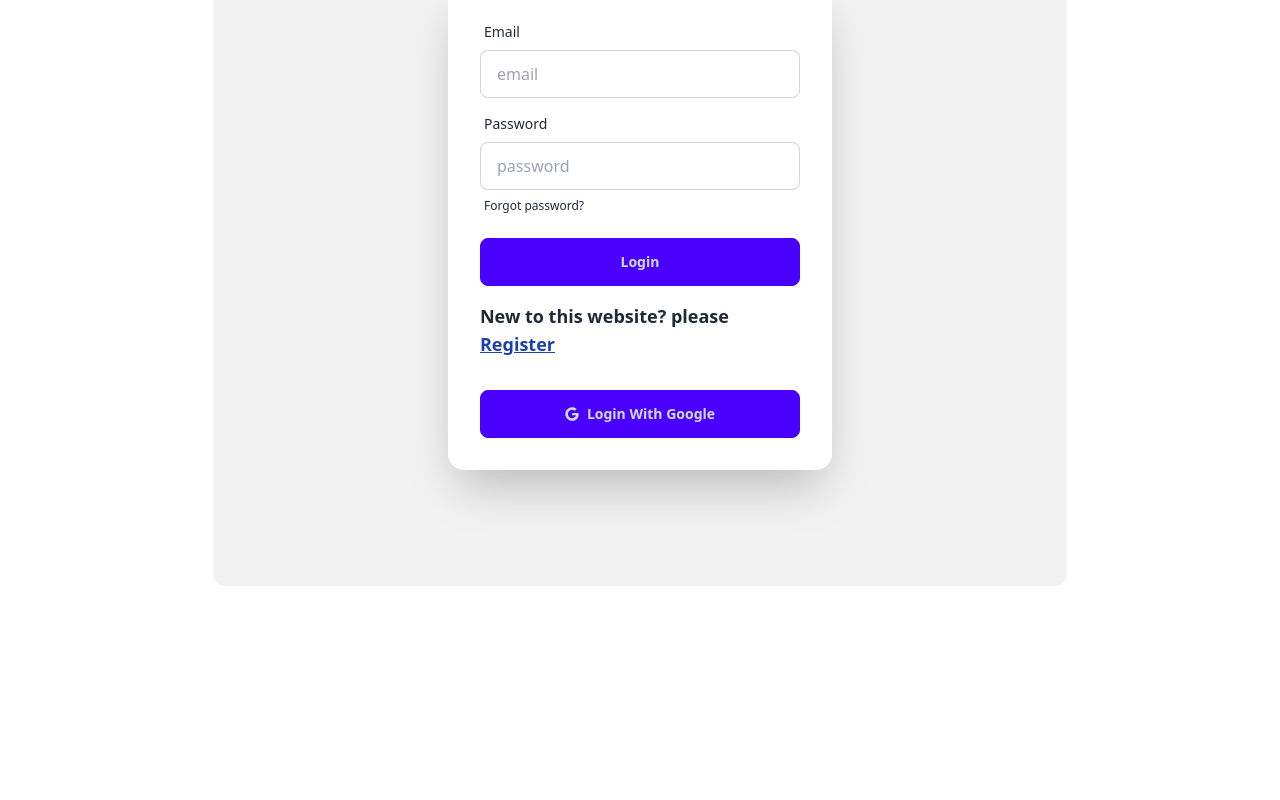
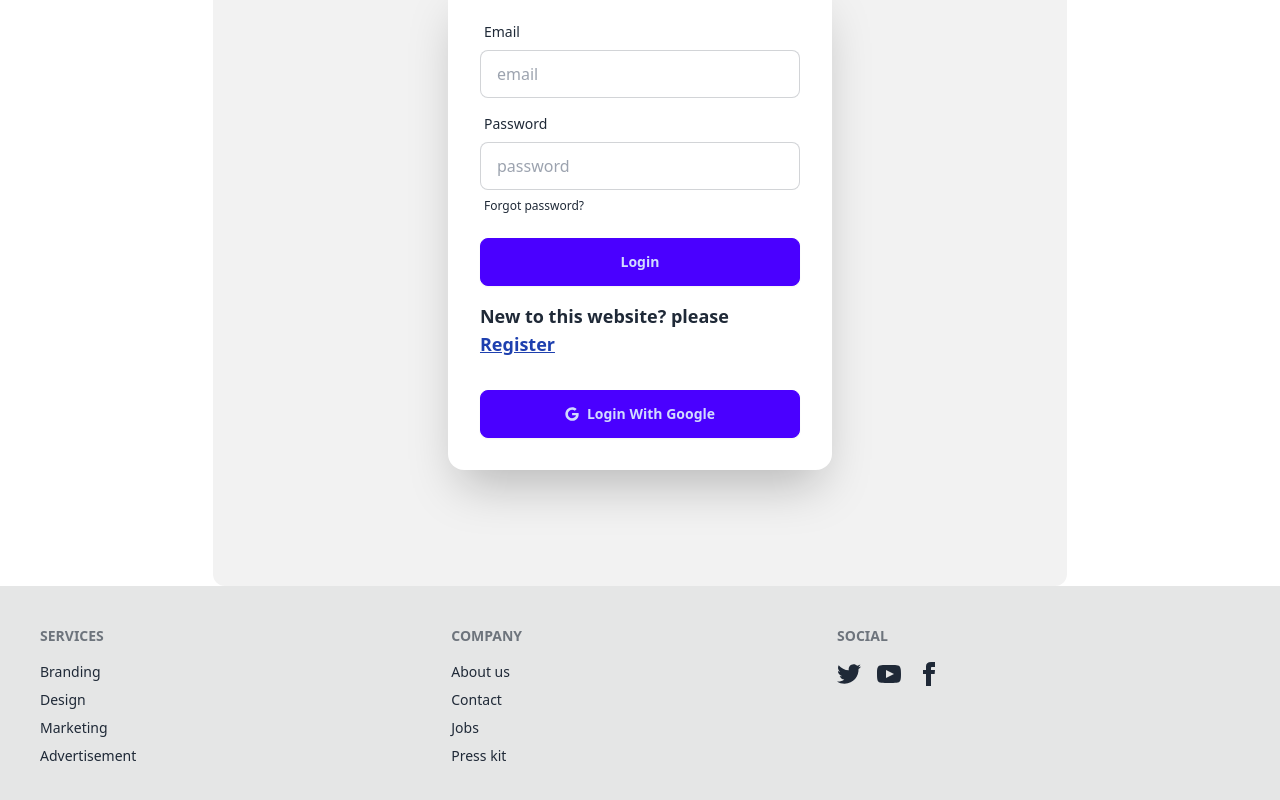
Before and after one commit to muradhossain1/chill-gamer-project, a React (Vite) app: page /login in a window 1280 px wide. Shown: the part 282-1082 px from the top of the page. Before the commit the page ends 868 px from the top, so only its background shows below. Built offline with nearby package versions, Linux system fonts and the light colour scheme; no server answers.

Commit message:
Create banner $ footer components

```diff
--- /dev/null
+++ b/src/Components/Banner.jsx
@@ -0,0 +1,48 @@
+
+
+const Banner = () => {
+    return (
+        <div>
+            <div className="carousel w-full">
+                <div id="slide1" className="carousel-item relative w-full">
+                    <img
+                        src="https://img.daisyui.com/images/stock/photo-1625726411847-8cbb60cc71e6.webp"
+                        className="w-full" />
+                    <div className="absolute left-5 right-5 top-1/2 flex -translate-y-1/2 transform justify-between">
+                        <a href="#slide4" className="btn btn-circle">❮</a>
+                        <a href="#slide2" className="btn btn-circle">❯</a>
+                    </div>
+                </div>
+                <div id="slide2" className="carousel-item relative w-full">
+                    <img
+                        src="https://img.daisyui.com/images/stock/photo-1609621838510-5ad474b7d25d.webp"
+                        className="w-full" />
+                    <div className="absolute left-5 right-5 top-1/2 flex -translate-y-1/2 transform justify-between">
+                        <a href="#slide1" className="btn btn-circle">❮</a>
+                        <a href="#slide3" className="btn btn-circle">❯</a>
+                    </div>
+                </div>
+                <div id="slide3" className="carousel-item relative w-full">
+                    <img
+                        src="https://img.daisyui.com/images/stock/photo-1414694762283-acccc27bca85.webp"
+                        className="w-full" />
+                    <div className="absolute left-5 right-5 top-1/2 flex -translate-y-1/2 transform justify-between">
+                        <a href="#slide2" className="btn btn-circle">❮</a>
+                        <a href="#slide4" className="btn btn-circle">❯</a>
+                    </div>
+                </div>
+                <div id="slide4" className="carousel-item relative w-full">
+                    <img
+                        src="https://img.daisyui.com/images/stock/photo-1665553365602-b2fb8e5d1707.webp"
+                        className="w-full" />
+                    <div className="absolute left-5 right-5 top-1/2 flex -translate-y-1/2 transform justify-between">
+                        <a href="#slide3" className="btn btn-circle">❮</a>
+                        <a href="#slide1" className="btn btn-circle">❯</a>
+                    </div>
+                </div>
+            </div>
+        </div>
+    );
+};
+
+export default Banner;
--- /dev/null
+++ b/src/Components/Footer.jsx
@@ -0,0 +1,62 @@
+
+
+const Footer = () => {
+    return (
+        <footer className="footer bg-base-300 text-base-content p-10">
+            <nav>
+                <h6 className="footer-title">Services</h6>
+                <a className="link link-hover">Branding</a>
+                <a className="link link-hover">Design</a>
+                <a className="link link-hover">Marketing</a>
+                <a className="link link-hover">Advertisement</a>
+            </nav>
+            <nav>
+                <h6 className="footer-title">Company</h6>
+                <a className="link link-hover">About us</a>
+                <a className="link link-hover">Contact</a>
+                <a className="link link-hover">Jobs</a>
+                <a className="link link-hover">Press kit</a>
+            </nav>
+            <nav>
+                <h6 className="footer-title">Social</h6>
+                <div className="grid grid-flow-col gap-4">
+                    <a>
+                        <svg
+                            xmlns="http://www.w3.org/2000/svg"
+                            width="24"
+                            height="24"
+                            viewBox="0 0 24 24"
+                            className="fill-current">
+                            <path
+                                d="M24 4.557c-.883.392-1.832.656-2.828.775 1.017-.609 1.798-1.574 2.165-2.724-.951.564-2.005.974-3.127 1.195-.897-.957-2.178-1.555-3.594-1.555-3.179 0-5.515 2.966-4.797 6.045-4.091-.205-7.719-2.165-10.148-5.144-1.29 2.213-.669 5.108 1.523 6.574-.806-.026-1.566-.247-2.229-.616-.054 2.281 1.581 4.415 3.949 4.89-.693.188-1.452.232-2.224.084.626 1.956 2.444 3.379 4.6 3.419-2.07 1.623-4.678 2.348-7.29 2.04 2.179 1.397 4.768 2.212 7.548 2.212 9.142 0 14.307-7.721 13.995-14.646.962-.695 1.797-1.562 2.457-2.549z"></path>
+                        </svg>
+                    </a>
+                    <a>
+                        <svg
+                            xmlns="http://www.w3.org/2000/svg"
+                            width="24"
+                            height="24"
+                            viewBox="0 0 24 24"
+                            className="fill-current">
+                            <path
+                                d="M19.615 3.184c-3.604-.246-11.631-.245-15.23 0-3.897.266-4.356 2.62-4.385 8.816.029 6.185.484 8.549 4.385 8.816 3.6.245 11.626.246 15.23 0 3.897-.266 4.356-2.62 4.385-8.816-.029-6.185-.484-8.549-4.385-8.816zm-10.615 12.816v-8l8 3.993-8 4.007z"></path>
+                        </svg>
+                    </a>
+                    <a>
+                        <svg
+                            xmlns="http://www.w3.org/2000/svg"
+                            width="24"
+                            height="24"
+                            viewBox="0 0 24 24"
+                            className="fill-current">
+                            <path
+                                d="M9 8h-3v4h3v12h5v-12h3.642l.358-4h-4v-1.667c0-.955.192-1.333 1.115-1.333h2.885v-5h-3.808c-3.596 0-5.192 1.583-5.192 4.615v3.385z"></path>
+                        </svg>
+                    </a>
+                </div>
+            </nav>
+        </footer>
+    );
+};
+
+export default Footer;
--- a/src/Components/Header.jsx
+++ b/src/Components/Header.jsx
@@ -1,16 +1,17 @@
 import { useContext } from "react";
-import { Link, NavLink } from "react-router-dom";
+import { Link, NavLink, useNavigate } from "react-router-dom";
 import { AuthContext } from "../AuthProvider/AuthProvider";
 
 
 const Header = () => {
+    const navigate = useNavigate()
 
     const { user, userLogout } = useContext(AuthContext)
 
     const handleUserLogout = () => {
         userLogout()
         .then(() => {
-            console.log('user logout successFully')
+            navigate('/')
         })
     }
 
--- a/src/MainLayout/MainLayout.jsx
+++ b/src/MainLayout/MainLayout.jsx
@@ -1,5 +1,6 @@
 import { Outlet } from "react-router-dom";
 import Header from "../Components/Header";
+import Footer from "../Components/Footer";
 
 
 const MainLayout = () => {
@@ -8,10 +9,10 @@
             <header>
                 <Header></Header>
             </header>
-            <main>
+            <main className="min-h-screen">
                 <Outlet></Outlet>
             </main>
-            <footer></footer>
+            <footer><Footer></Footer></footer>
         </div>
     );
 };
--- a/src/Pages/Home.jsx
+++ b/src/Pages/Home.jsx
@@ -1,9 +1,10 @@
+import Banner from "../Components/Banner";
 
 
 const Home = () => {
     return (
         <div>
-            Home
+            <div><Banner></Banner></div>
         </div>
     );
 };
--- a/src/PrivateRoute/PrivateRoute.jsx
+++ b/src/PrivateRoute/PrivateRoute.jsx
@@ -11,7 +11,7 @@
         return children
     }
     if (loadingUser) {
-        return <div className="flex justify-center items-center min-h-screen"><span className="loading loading-spinner text-secondary"></span></div>
+        return <div className="flex justify-center items-center min-h-screen"><span className="loading loading-infinity loading-lg"></span></div>
     }
     if (!user) {
         return <Navigate state={location.pathname} to='/login'></Navigate>;
```
